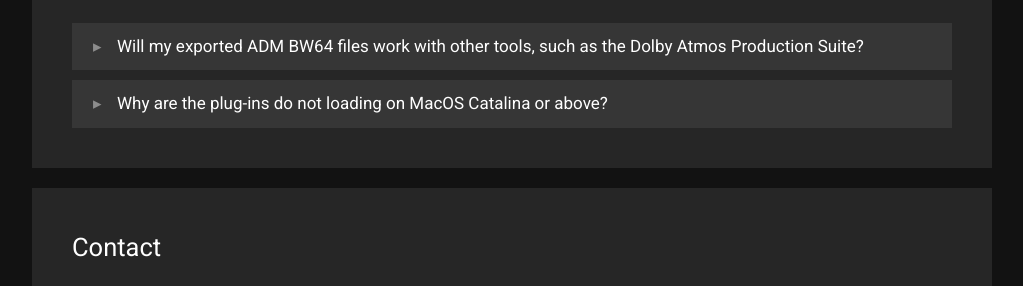
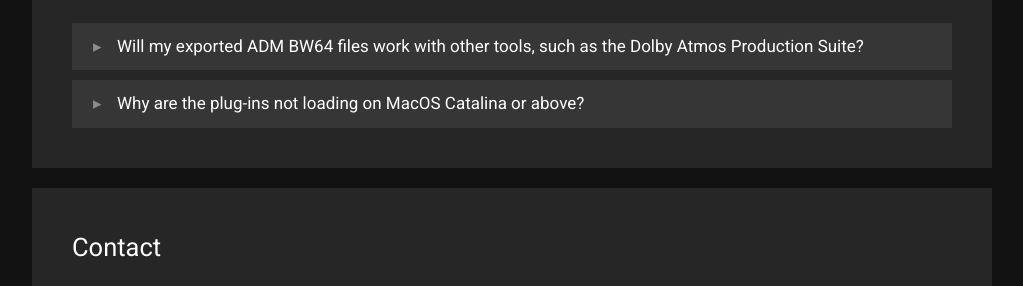
Before and after one commit to ebu/ear-production-suite, a Jekyll site: the page built from docs/index.markdown, in a window 1280 px wide and 900 px high, scrolled down 2293 px. Shown: the part 399-685 px from the top of the window, without its empty margins (128-1151 px from the left). Built offline with Jekyll 4.4.1, drawn with Linux system fonts in a browser that asks for light colours.

Commit message:
Fix garbage sentence

```diff
--- a/docs/index.markdown
+++ b/docs/index.markdown
@@ -115,7 +115,7 @@
       </div>
   </details>
   <details>
-    <summary>Why are the plug-ins do not loading on MacOS Catalina or above?</summary>
+    <summary>Why are the plug-ins not loading on MacOS Catalina or above?</summary>
       <div class="text_section">
         <p>The MacOS security gatekeeper service may block the plug-ins from loading.
         You can validate the files after install by entering the following command in Terminal:</p>
```
